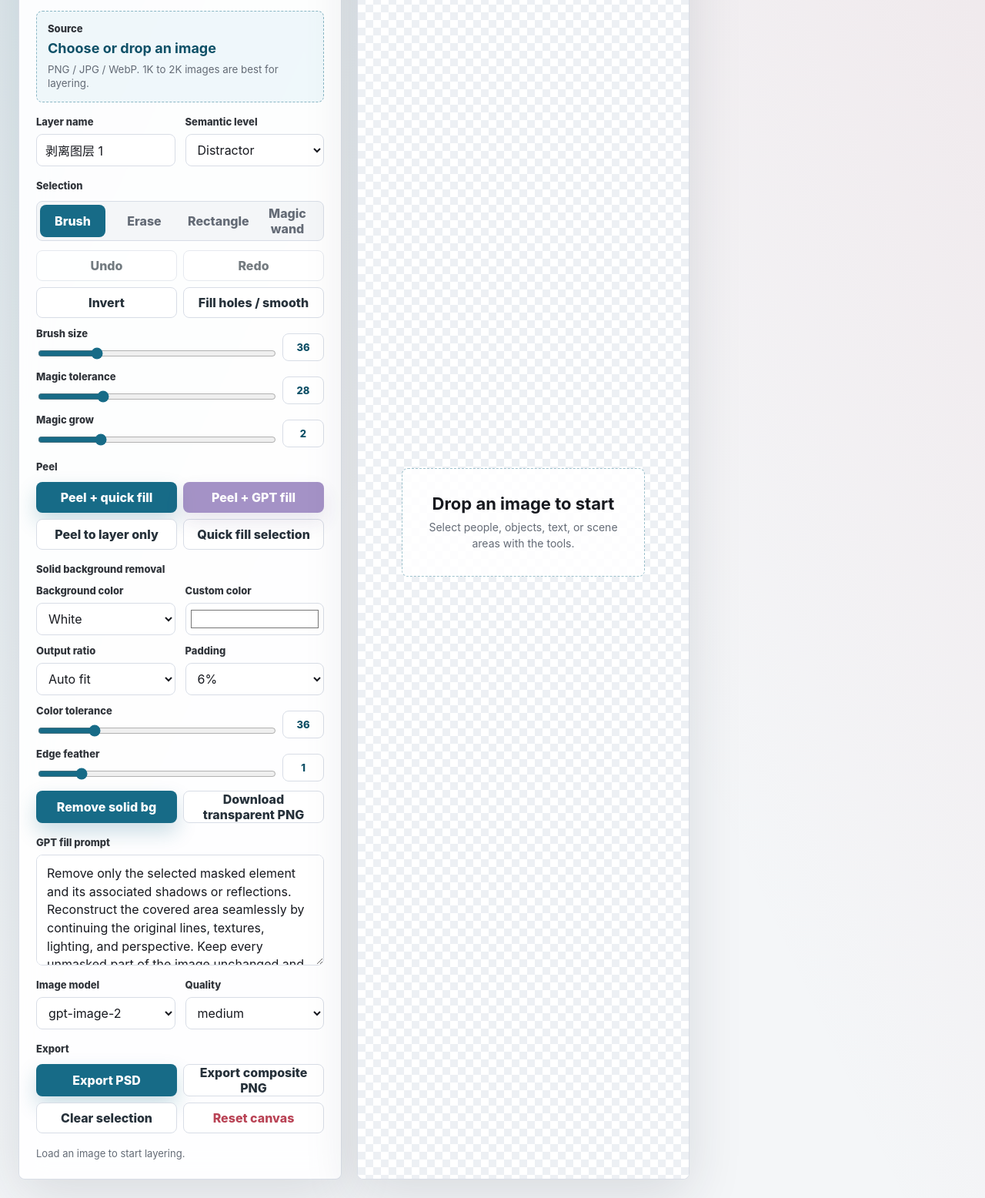
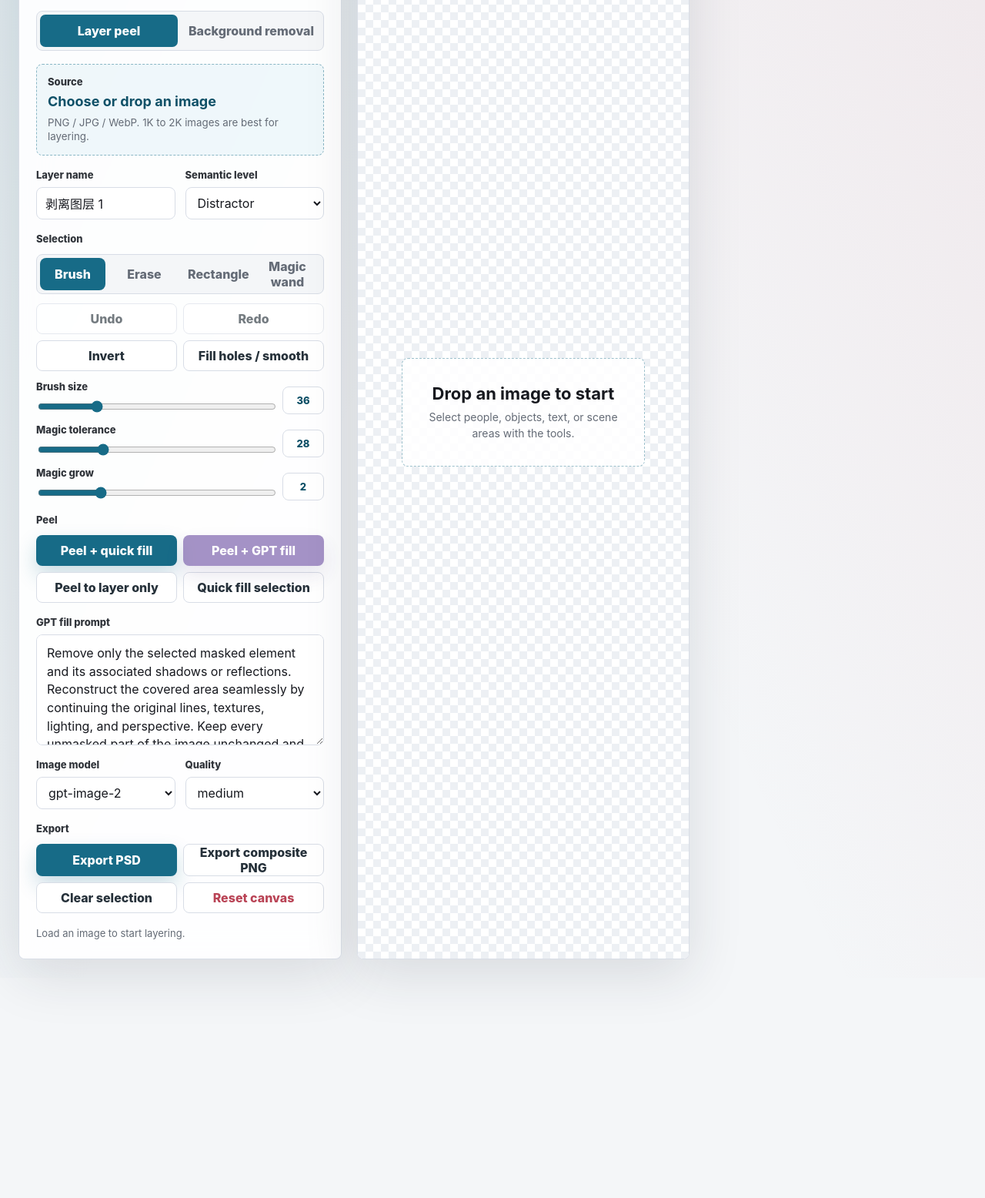
Before and after one commit to kanaworksai-hue/image2-layer-lab, a website: page public/index.html in a window 1280 px wide. Shown: the part 266-1822 px from the top of the page at 77% size. After the commit the page ends 1536 px from the top, so only its background shows below. Drawn offline with Linux system fonts and the light colour scheme; no server answers.

Commit message:
Split background removal workspace

```diff
--- a/public/app.js
+++ b/public/app.js
@@ -1,16 +1,21 @@
 const elements = {
   keyStatus: document.querySelector("#keyStatus"),
   languageSelect: document.querySelector("#languageSelect"),
+  workspaceButtons: document.querySelectorAll("[data-workspace-view]"),
+  workspacePanels: document.querySelectorAll("[data-workspace-panel]"),
   sourceImage: document.querySelector("#sourceImage"),
   uploadBox: document.querySelector(".upload-box"),
   layerName: document.querySelector("#layerName"),
   layerCategory: document.querySelector("#layerCategory"),
+  toolButtons: document.querySelectorAll("[data-tool]"),
   brushSize: document.querySelector("#brushSize"),
   brushSizeValue: document.querySelector("#brushSizeValue"),
   magicTolerance: document.querySelector("#magicTolerance"),
   magicToleranceValue: document.querySelector("#magicToleranceValue"),
   magicGrow: document.querySelector("#magicGrow"),
   magicGrowValue: document.querySelector("#magicGrowValue"),
+  selectionModeRow: document.querySelector("#selectionModeRow"),
+  selectionModeButtons: document.querySelectorAll("[data-selection-mode]"),
   undoSelectionButton: document.querySelector("#undoSelectionButton"),
   redoSelectionButton: document.querySelector("#redoSelectionButton"),
   invertSelectionButton: document.querySelector("#invertSelectionButton"),
@@ -37,6 +42,7 @@ const elements = {
   clearMaskButton: document.querySelector("#clearMaskButton"),
   resetButton: document.querySelector("#resetButton"),
   message: document.querySelector("#message"),
+  workbench: document.querySelector("#workbench"),
   canvasStage: document.querySelector("#canvasStage"),
   dropHint: document.querySelector("#dropHint"),
   backgroundCanvas: document.querySelector("#backgroundCanvas"),
@@ -44,6 +50,7 @@ const elements = {
   imageTitle: document.querySelector("#imageTitle"),
   canvasMeta: document.querySelector("#canvasMeta"),
   selectionStats: document.querySelector("#selectionStats"),
+  layerPanel: document.querySelector(".layer-panel"),
   layerList: document.querySelector("#layerList"),
   layerCount: document.querySelector("#layerCount")
 };
@@ -57,6 +64,8 @@ const I18N = {
     chooseImage: "选择或拖入图片",
     imageHint: "PNG / JPG / WebP，建议先用 1K 到 2K 尺寸做分层",
     promo: "Want more? Follow me",
+    layerWorkspace: "图层剥离",
+    backgroundWorkspace: "背景移除",
     layerName: "图层名",
     semanticLevel: "语义层级",
     catDistractor: "干扰元素",
@@ -77,6 +86,10 @@ const I18N = {
     brushSize: "画笔大小",
     magicTolerance: "魔术棒容差",
     magicGrow: "魔术棒扩边",
+    magicSelectionMode: "魔术棒模式",
+    modeReplace: "替换",
+    modeAdd: "加选",
+    modeSubtract: "减选",
     peel: "剥离",
     peelQuick: "剥离 + 快速补洞",
     peelAi: "剥离 + GPT补洞",
@@ -135,6 +148,8 @@ const I18N = {
     chooseImage: "Choose or drop an image",
     imageHint: "PNG / JPG / WebP. 1K to 2K images are best for layering.",
     promo: "Want more? Follow me",
+    layerWorkspace: "Layer peel",
+    backgroundWorkspace: "Background removal",
     layerName: "Layer name",
     semanticLevel: "Semantic level",
     catDistractor: "Distractor",
@@ -155,6 +170,10 @@ const I18N = {
     brushSize: "Brush size",
     magicTolerance: "Magic tolerance",
     magicGrow: "Magic grow",
+    magicSelectionMode: "Magic wand mode",
+    modeReplace: "Replace",
+    modeAdd: "Add",
+    modeSubtract: "Subtract",
     peel: "Peel",
     peelQuick: "Peel + quick fill",
     peelAi: "Peel + GPT fill",
@@ -213,6 +232,8 @@ const I18N = {
     chooseImage: "画像を選択またはドロップ",
     imageHint: "PNG / JPG / WebP。レイヤー作成には 1K から 2K 推奨。",
     promo: "Want more? Follow me",
+    layerWorkspace: "レイヤー切り出し",
+    backgroundWorkspace: "背景削除",
     layerName: "レイヤー名",
     semanticLevel: "意味レベル",
     catDistractor: "不要要素",
@@ -233,6 +254,10 @@ const I18N = {
     brushSize: "ブラシサイズ",
     magicTolerance: "自動選択の許容差",
     magicGrow: "選択範囲を拡張",
+    magicSelectionMode: "自動選択モード",
+    modeReplace: "置換",
+    modeAdd: "追加",
+    modeSubtract: "削除",
     peel: "切り出し",
     peelQuick: "切り出し + 簡易補完",
     peelAi: "切り出し + GPT補完",
@@ -288,7 +313,9 @@ const I18N = {
 const state = {
   imageLoaded: false,
   imageName: "image",
+  view: "layers",
   tool: "brush",
+  selectionMode: "add",
   isDrawing: false,
   startPoint: null,
   lastPoint: null,
@@ -316,6 +343,9 @@ checkHealth();
 renderLayers();
 syncRangeLabels();
 syncBackgroundColorControls();
+syncWorkspaceView();
+syncToolButtons();
+syncSelectionModeButtons();
 applyLanguage(getInitialLanguage());
 setMessage(t("readImage"));
 
@@ -364,12 +394,21 @@ elements.canvasStage.addEventListener("drop", async (event) => {
   await loadFirstImageFromDrop(event.dataTransfer?.files || []);
 });
 
-document.querySelectorAll("[data-tool]").forEach((button) => {
+elements.workspaceButtons.forEach((button) => {
+  button.addEventListener("click", () => switchWorkspace(button.dataset.workspaceView || "layers"));
+});
+
+elements.toolButtons.forEach((button) => {
   button.addEventListener("click", () => {
     state.tool = button.dataset.tool || "brush";
-    document.querySelectorAll("[data-tool]").forEach((item) => {
-      item.classList.toggle("active", item === button);
-    });
+    syncToolButtons();
+  });
+});
+
+elements.selectionModeButtons.forEach((button) => {
+  button.addEventListener("click", () => {
+    state.selectionMode = button.dataset.selectionMode || "add";
+    syncSelectionModeButtons();
   });
 });
 
@@ -468,6 +507,47 @@ function applyLanguage(language) {
   checkHealth();
 }
 
+function switchWorkspace(view) {
+  state.view = view === "background" ? "background" : "layers";
+  syncWorkspaceView();
+}
+
+function syncWorkspaceView() {
+  elements.workspaceButtons.forEach((button) => {
+    const isActive = button.dataset.workspaceView === state.view;
+    button.classList.toggle("active", isActive);
+    button.setAttribute("aria-selected", String(isActive));
+  });
+
+  elements.workspacePanels.forEach((panel) => {
+    panel.hidden = panel.dataset.workspacePanel !== state.view;
+  });
+
+  elements.layerPanel.hidden = state.view === "background";
+  elements.selectionStats.hidden = state.view === "background";
+  elements.workbench.classList.toggle("background-mode", state.view === "background");
+  updateCanvasVisibility();
+}
+
+function syncToolButtons() {
+  elements.toolButtons.forEach((button) => {
+    button.classList.toggle("active", button.dataset.tool === state.tool);
+  });
+  elements.selectionModeRow.hidden = state.tool !== "magic";
+}
+
+function updateCanvasVisibility() {
+  elements.backgroundCanvas.hidden = !state.imageLoaded;
+  elements.selectionCanvas.hidden = !state.imageLoaded || state.view === "background";
+  elements.dropHint.hidden = state.imageLoaded;
+}
+
+function syncSelectionModeButtons() {
+  elements.selectionModeButtons.forEach((button) => {
+    button.classList.toggle("active", button.dataset.selectionMode === state.selectionMode);
+  });
+}
+
 async function checkHealth() {
   if (isStaticHosted()) {
     state.apiAvailable = false;
@@ -539,9 +619,7 @@ async function loadSourceImage(file) {
     state.imageName = file.name.replace(/\.[^.]+$/, "") || "image";
     elements.imageTitle.textContent = file.name;
     elements.canvasMeta.textContent = `${width} x ${height}`;
-    elements.dropHint.hidden = true;
-    elements.backgroundCanvas.hidden = false;
-    elements.selectionCanvas.hidden = false;
+    updateCanvasVisibility();
     elements.layerName.value = "剥离图层 1";
     renderLayers();
     syncHistoryButtons();
@@ -568,7 +646,7 @@ function onPointerDown(event) {
 
   if (state.tool === "magic") {
     const snapshot = captureSnapshot("魔术棒选择");
-    const mode = event.altKey ? "subtract" : event.shiftKey ? "add" : "replace";
+    const mode = event.altKey ? "subtract" : event.shiftKey ? "add" : state.selectionMode;
     const result = magicSelect(point.x, point.y, { mode });
     if (result.changed) {
       pushSnapshot(snapshot);
@@ -1854,9 +1932,7 @@ function restoreSnapshot(snapshot) {
 
   state.layers = cloneLayers(snapshot.layers);
   state.transparentCanvas = snapshot.transparentCanvas ? cloneCanvas(snapshot.transparentCanvas) : null;
-  elements.dropHint.hidden = state.imageLoaded;
-  elements.backgroundCanvas.hidden = !state.imageLoaded;
-  elements.selectionCanvas.hidden = !state.imageLoaded;
+  updateCanvasVisibility();
   renderLayers();
   updateSelectionStats();
 }
--- a/public/index.html
+++ b/public/index.html
@@ -36,6 +36,11 @@
           </span>
         </a>
 
+        <div class="mode-tabs" role="tablist" aria-label="工作区">
+          <button class="active" type="button" data-workspace-view="layers" data-i18n="layerWorkspace">图层剥离</button>
+          <button type="button" data-workspace-view="background" data-i18n="backgroundWorkspace">背景移除</button>
+        </div>
+
         <label class="upload-box" for="sourceImage">
           <span data-i18n="sourceImage">原图</span>
           <strong data-i18n="chooseImage">选择或拖入图片</strong>
@@ -43,6 +48,7 @@
           <input id="sourceImage" type="file" accept="image/png,image/jpeg,image/webp">
         </label>
 
+        <div id="layerControls" class="view-controls" data-workspace-panel="layers">
         <div class="settings-grid">
           <label class="field" for="layerName">
             <span data-i18n="layerName">图层名</span>
@@ -69,6 +75,15 @@
             <button class="tool-button" type="button" data-tool="erase" data-i18n="erase">擦除</button>
             <button class="tool-button" type="button" data-tool="rect" data-i18n="rect">矩形</button>
             <button class="tool-button" type="button" data-tool="magic" data-i18n="magic">魔术棒</button>
+          </div>
+
+          <div id="selectionModeRow" class="mode-row">
+            <span data-i18n="magicSelectionMode">魔术棒模式</span>
+            <div class="segmented compact-segmented" role="group" aria-label="魔术棒模式">
+              <button type="button" data-selection-mode="replace" data-i18n="modeReplace">替换</button>
+              <button class="active" type="button" data-selection-mode="add" data-i18n="modeAdd">加选</button>
+              <button type="button" data-selection-mode="subtract" data-i18n="modeSubtract">减选</button>
+            </div>
           </div>
 
           <div class="command-grid">
@@ -113,6 +128,45 @@
           </div>
         </section>
 
+        <label class="field" for="inpaintPrompt">
+          <span data-i18n="inpaintPrompt">GPT补洞提示词</span>
+          <textarea id="inpaintPrompt" rows="5">Remove only the selected masked element and its associated shadows or reflections. Reconstruct the covered area seamlessly by continuing the original lines, textures, lighting, and perspective. Keep every unmasked part of the image unchanged and do not add new objects.</textarea>
+        </label>
+
+        <div class="settings-grid">
+          <label class="field" for="imageModel">
+            <span data-i18n="imageModel">图像模型</span>
+            <select id="imageModel">
+              <option value="gpt-image-2" selected>gpt-image-2</option>
+              <option value="chatgpt-image-latest">chatgpt-image-latest</option>
+              <option value="gpt-image-1.5">gpt-image-1.5</option>
+              <option value="gpt-image-1">gpt-image-1</option>
+            </select>
+          </label>
+
+          <label class="field" for="imageQuality">
+            <span data-i18n="quality">质量</span>
+            <select id="imageQuality">
+              <option value="auto">auto</option>
+              <option value="low">low</option>
+              <option value="medium" selected>medium</option>
+              <option value="high">high</option>
+            </select>
+          </label>
+        </div>
+
+        <section class="tool-section" aria-label="导出">
+          <div class="section-title" data-i18n="export">导出</div>
+          <div class="command-grid">
+            <button id="exportPsdButton" class="primary-button" type="button" data-i18n="exportPsd">导出 PSD</button>
+            <button id="exportPngButton" class="secondary-button" type="button" data-i18n="exportPng">导出合成 PNG</button>
+            <button id="clearMaskButton" class="secondary-button" type="button" data-i18n="clearSelection">清空选择</button>
+            <button id="resetButton" class="secondary-button danger" type="button" data-i18n="resetCanvas">重置画布</button>
+          </div>
+        </section>
+        </div>
+
+        <div id="backgroundControls" class="view-controls" data-workspace-panel="background" hidden>
           <section class="tool-section" aria-label="纯色背景移除">
             <div class="section-title" data-i18n="solidBgRemove">纯色背景移除</div>
             <div class="settings-grid">
@@ -180,48 +234,12 @@
               <button id="downloadTransparentButton" class="secondary-button" type="button" data-i18n="downloadTransparent">下载透明 PNG</button>
             </div>
           </section>
-
-        <label class="field" for="inpaintPrompt">
-          <span data-i18n="inpaintPrompt">GPT补洞提示词</span>
-          <textarea id="inpaintPrompt" rows="5">Remove only the selected masked element and its associated shadows or reflections. Reconstruct the covered area seamlessly by continuing the original lines, textures, lighting, and perspective. Keep every unmasked part of the image unchanged and do not add new objects.</textarea>
-        </label>
-
-        <div class="settings-grid">
-          <label class="field" for="imageModel">
-            <span data-i18n="imageModel">图像模型</span>
-            <select id="imageModel">
-              <option value="gpt-image-2" selected>gpt-image-2</option>
-              <option value="chatgpt-image-latest">chatgpt-image-latest</option>
-              <option value="gpt-image-1.5">gpt-image-1.5</option>
-              <option value="gpt-image-1">gpt-image-1</option>
-            </select>
-          </label>
-
-          <label class="field" for="imageQuality">
-            <span data-i18n="quality">质量</span>
-            <select id="imageQuality">
-              <option value="auto">auto</option>
-              <option value="low">low</option>
-              <option value="medium" selected>medium</option>
-              <option value="high">high</option>
-            </select>
-          </label>
         </div>
-
-        <section class="tool-section" aria-label="导出">
-          <div class="section-title" data-i18n="export">导出</div>
-          <div class="command-grid">
-            <button id="exportPsdButton" class="primary-button" type="button" data-i18n="exportPsd">导出 PSD</button>
-            <button id="exportPngButton" class="secondary-button" type="button" data-i18n="exportPng">导出合成 PNG</button>
-            <button id="clearMaskButton" class="secondary-button" type="button" data-i18n="clearSelection">清空选择</button>
-            <button id="resetButton" class="secondary-button danger" type="button" data-i18n="resetCanvas">重置画布</button>
-          </div>
-        </section>
 
         <p id="message" class="message" role="status" aria-live="polite"></p>
       </aside>
 
-      <section class="workbench" aria-label="分层工作台">
+      <section id="workbench" class="workbench" aria-label="分层工作台">
         <div class="canvas-panel">
           <div class="canvas-toolbar">
             <div>
--- a/public/styles.css
+++ b/public/styles.css
@@ -261,6 +261,35 @@ input[type="file"] {
   align-items: center;
 }
 
+.mode-tabs {
+  display: grid;
+  grid-template-columns: repeat(2, minmax(0, 1fr));
+  gap: 6px;
+  padding: 4px;
+  border: 1px solid var(--line);
+  border-radius: 8px;
+  background: var(--surface);
+}
+
+.mode-tabs button {
+  min-height: 42px;
+  border: 0;
+  border-radius: 7px;
+  color: var(--muted);
+  background: transparent;
+  font-weight: 850;
+}
+
+.mode-tabs button.active {
+  color: #fff;
+  background: var(--accent);
+}
+
+.view-controls {
+  display: grid;
+  gap: 17px;
+}
+
 .promo-card {
   display: grid;
   grid-template-columns: 64px minmax(0, 1fr);
@@ -351,6 +380,21 @@ input[type="file"] {
   background: var(--accent);
 }
 
+.mode-row {
+  display: grid;
+  gap: 8px;
+}
+
+.mode-row > span {
+  color: #30343a;
+  font-size: 13px;
+  font-weight: 800;
+}
+
+.compact-segmented {
+  grid-template-columns: repeat(3, minmax(0, 1fr));
+}
+
 .command-grid {
   grid-template-columns: repeat(2, minmax(0, 1fr));
 }
@@ -437,6 +481,10 @@ input[type="file"] {
   grid-template-columns: minmax(0, 1fr) minmax(260px, 340px);
   gap: 20px;
   min-width: 0;
+}
+
+.workbench.background-mode {
+  grid-template-columns: minmax(0, 1fr);
 }
 
 .canvas-panel {
```
Also changed, not shown: README.md. Lines whose indentation alone changed are shown as unchanged.
